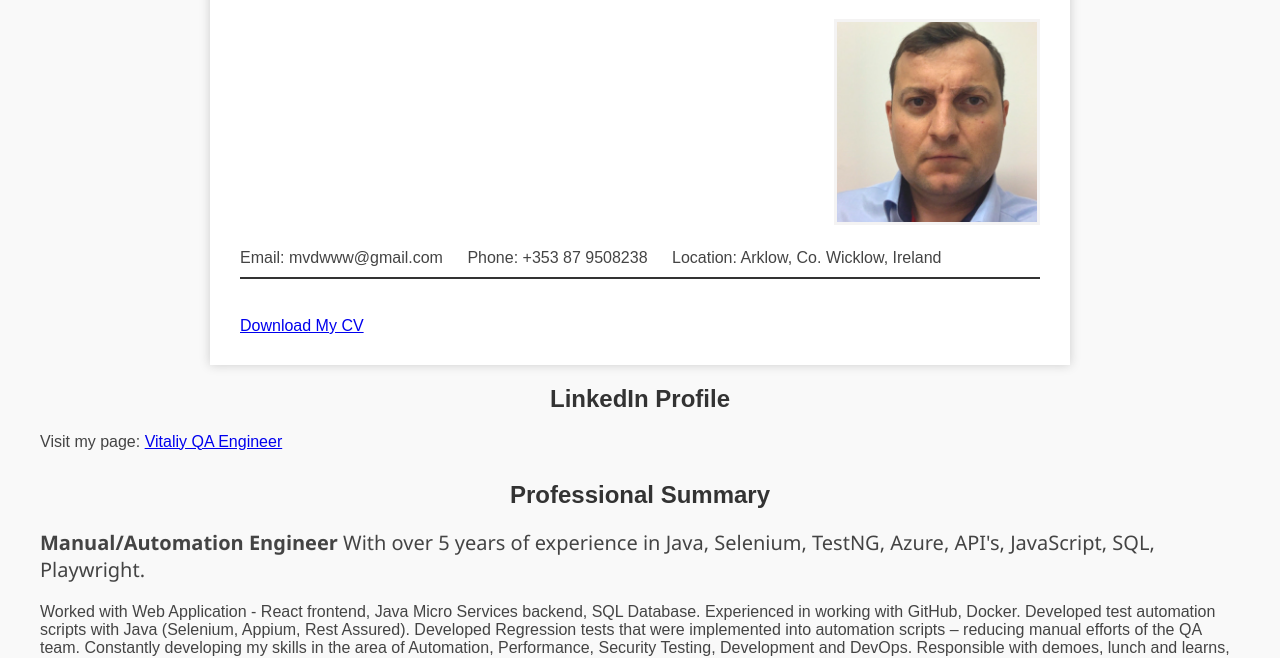
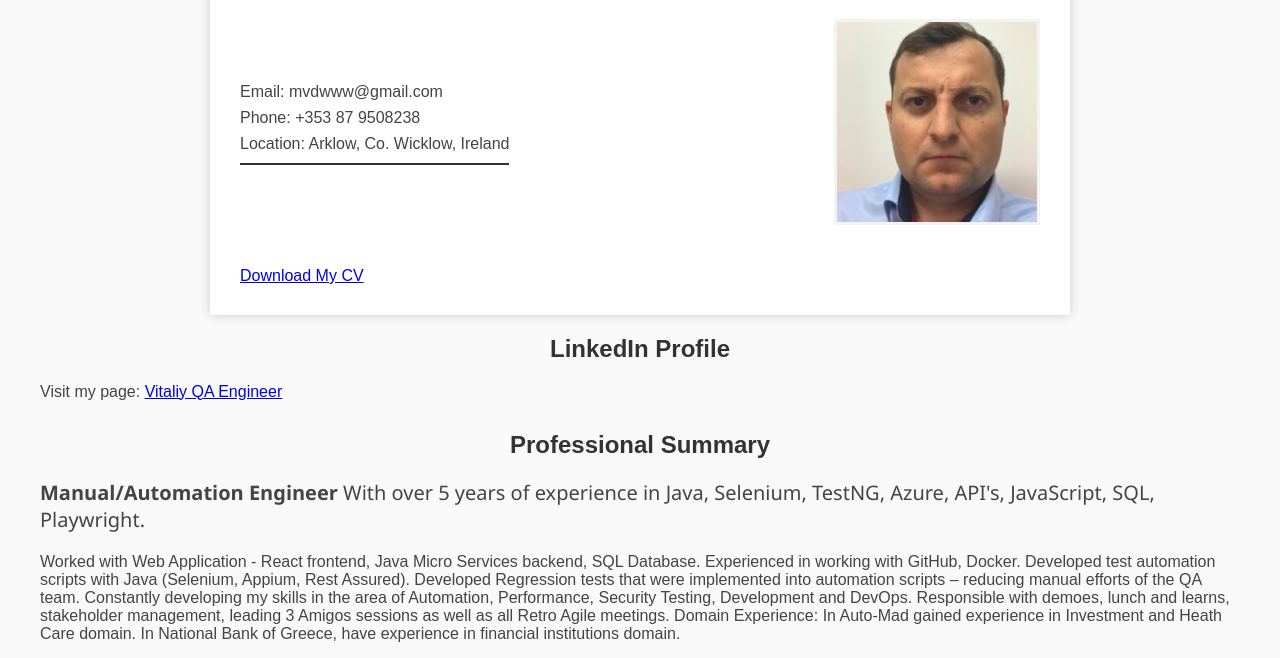
Before and after one commit to mvdwww/My-CV, a plain HTML site: page index.html in a window 1280 px wide. Shown: the part 141-799 px from the top of the page. Drawn offline with Linux system fonts and the light colour scheme.

Commit message:
updates 13

```diff
--- a/index.html
+++ b/index.html
@@ -42,21 +42,19 @@
     <body>
         <div class="name" style="text-align: justify;">
             <h1>Vitaliy Minchev</h1>
-            <div
-                class="profile-photo"
-                style="text-align: right; margin-bottom: 20px; margin-top: 20px;"
-            >
+            <div style="display: flex; align-items: center; justify-content: space-between; margin-bottom: 20px; margin-top: 20px;">
+                <div class="contact" style="margin-top: 0; padding-bottom: 10px; margin-bottom: 0;">
+                    <span style="display: block; margin-bottom: 8px;">Email: mvdwww@gmail.com</span>
+                    <span style="display: block; margin-bottom: 8px;">Phone: +353 87 9508238</span>
+                    <span style="display: block;">Location: Arklow, Co. Wicklow, Ireland</span>
+                </div>
+                <div class="profile-photo" style="text-align: right;">
                     <img
                         src="photo.jpg"
                         alt="Vitaliy Minchev wearing a light blue collared shirt"
                         style="width: 200px; height: 200px; object-fit: cover; border: 3px solid #f4f3f3;"
                     />
                 </div>
-
-            <div class="contact" style="margin-top: 10px; padding-bottom: 10px;">
-                <span style="display: inline-block; margin-right: 20px;">Email: mvdwww@gmail.com</span>
-                <span style="display: inline-block; margin-right: 20px;">Phone: +353 87 9508238</span>
-                <span style="display: inline-block;">Location: Arklow, Co. Wicklow, Ireland</span>
             </div>
             <br style="margin-bottom: 10px; margin-top: 40px;" />
             <a href="Vitaliy Minchev_CV _.pdf" target="_blank">Download My CV </a>
```
Lines whose indentation alone changed are shown as unchanged.
